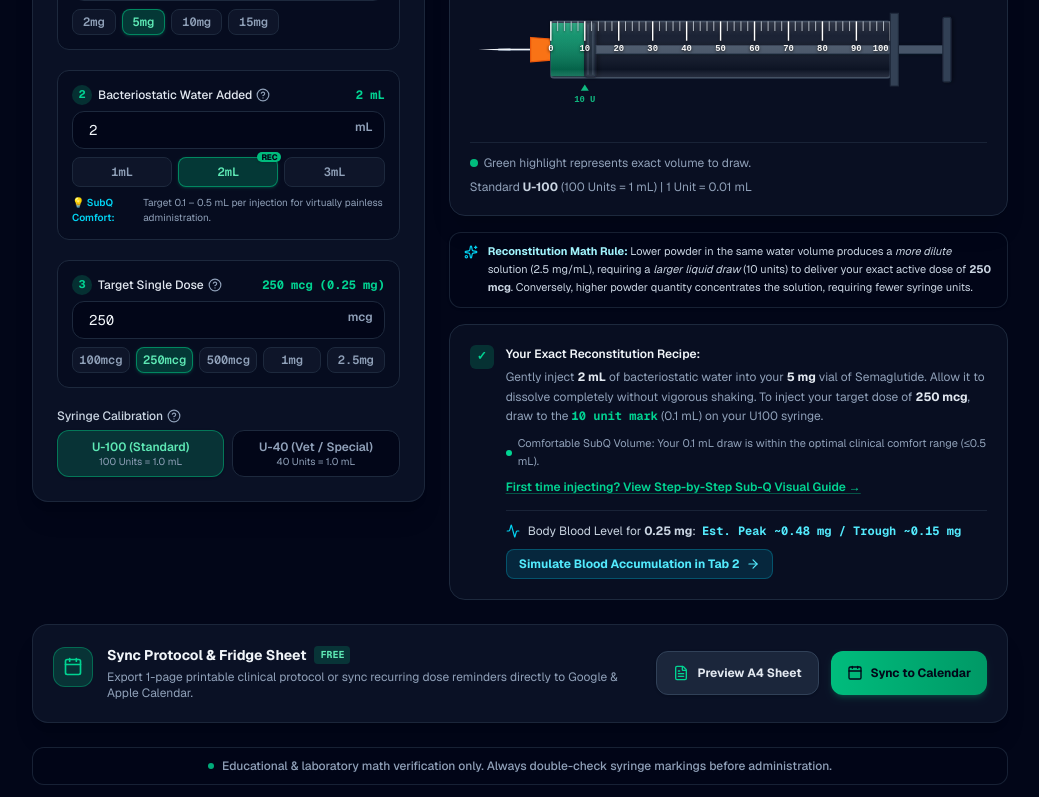
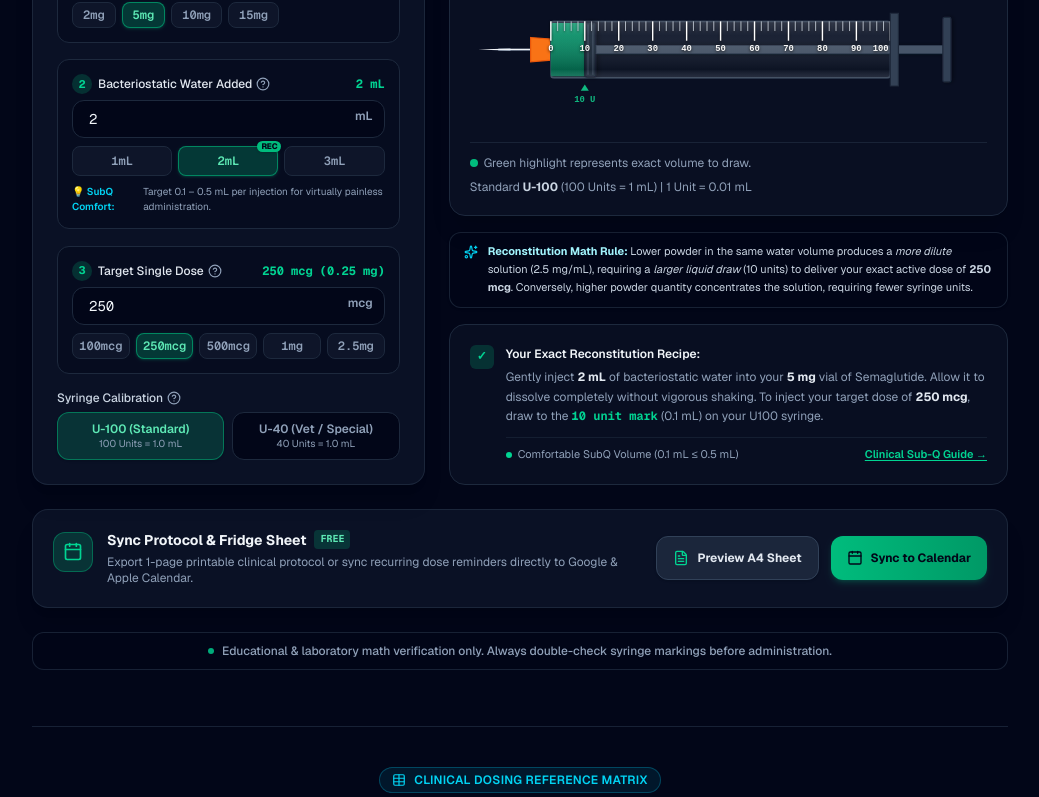
Before and after one commit to issuunnyy/pepplotter.com, a Next.js app: page / in a window 1280 px wide. Shown: the part 943-1740 px from the top of the page, without its empty margins (120-1159 px from the left). Built offline with nearby package versions, Linux system fonts and the light colour scheme.

Commit message:
fix(layout): remove redundant PK prompt in Tab 1 and align calculator columns

```diff
--- a/src/app/page.tsx
+++ b/src/app/page.tsx
@@ -839,11 +839,11 @@ const splitList: InjectionEntry[] = [];
           aria-labelledby="tab-btn-calc"
           className={activeTab === 'calc' ? 'space-y-6' : 'hidden'}
         >
-            <div className="grid grid-cols-1 lg:grid-cols-12 gap-6 items-start">
+            <div className="grid grid-cols-1 lg:grid-cols-12 gap-6 items-stretch">
               {/* Left Column: Inputs & Quick Actions */}
-              <div className="lg:col-span-5 space-y-4">
+              <div className="lg:col-span-5 flex flex-col">
                 {/* Input Form Controls with Step-by-Step Numbers */}
-                <div className="bg-slate-900/70 border border-slate-800/90 rounded-2xl p-5 sm:p-6 shadow-xl space-y-5">
+                <div className="bg-slate-900/70 border border-slate-800/90 rounded-2xl p-5 sm:p-6 shadow-xl flex-1 flex flex-col justify-between gap-4">
                 <div className="flex items-center justify-between pb-3 border-b border-slate-800">
                   <h2 className="text-sm font-bold text-slate-100 uppercase tracking-wider flex items-center gap-2">
                     <Pill className="w-4 h-4 text-emerald-400" />
@@ -1309,42 +1309,20 @@ const splitList: InjectionEntry[] = [];
               </span>
             </div>
           ) : (
-            <div className="mt-2 text-[11px] text-slate-400 flex items-center gap-1.5">
-              <span className="w-1.5 h-1.5 rounded-full bg-emerald-400 shrink-0"></span>
-              <span>Comfortable SubQ Volume: Your {reconResult.drawVolumeMl} mL draw is within the optimal clinical comfort range (≤0.5 mL).</span>
+            <div className="mt-2.5 pt-2 border-t border-slate-800/60 text-[11px] text-slate-400 flex items-center justify-between gap-2 flex-wrap">
+              <div className="flex items-center gap-1.5 min-w-0">
+                <span className="w-1.5 h-1.5 rounded-full bg-emerald-400 shrink-0"></span>
+                <span>Comfortable SubQ Volume ({reconResult.drawVolumeMl} mL &le; 0.5 mL)</span>
+              </div>
+              <button
+                type="button"
+                onClick={() => handleTabChange('guide')}
+                className="inline-flex items-center gap-1 text-[11px] text-emerald-400 hover:text-emerald-300 font-semibold underline underline-offset-2 transition-colors cursor-pointer shrink-0 ml-auto"
+              >
+                <span>Clinical Sub-Q Guide &rarr;</span>
+              </button>
             </div>
           )}
-
-          <span className="block mt-2">
-            <button
-              type="button"
-              onClick={() => handleTabChange('guide')}
-              className="inline-flex items-center gap-1 text-xs text-emerald-400 hover:text-emerald-300 font-semibold underline underline-offset-2 decoration-emerald-500/40 hover:decoration-emerald-300 transition-colors cursor-pointer"
-            >
-              <span>First time injecting? View Step-by-Step Sub-Q Visual Guide &rarr;</span>
-            </button>
-          </span>
-
-          {/* Connected Blood Level (PK Simulator) Quick Bridge */}
-          <div className="mt-3 pt-3 border-t border-slate-800/80 flex flex-wrap items-center justify-between gap-2.5">
-            <div className="flex items-center gap-2 text-xs">
-              <Activity className="w-3.5 h-3.5 text-cyan-400 shrink-0" />
-              <span className="text-slate-300">
-                Body Blood Level for <strong>{((safeTargetDoseMcg || activePreset.defaultDoseMcg) / 1000).toFixed(2)} mg</strong>:
-                <span className="text-cyan-300 font-mono font-bold ml-1.5">
-                  Est. Peak ~{pkResult.peakConcentration.toFixed(2)} mg / Trough ~{pkResult.troughConcentration.toFixed(2)} mg
-                </span>
-              </span>
-            </div>
-            <button
-              type="button"
-              onClick={() => handleTabChange('plotter')}
-              className="inline-flex items-center gap-1.5 px-3 py-1.5 rounded-lg bg-cyan-500/15 hover:bg-cyan-500/25 border border-cyan-500/30 text-cyan-300 hover:text-white text-xs font-bold transition-all cursor-pointer group"
-            >
-              <span>Simulate Blood Accumulation in Tab 2</span>
-              <ArrowRight className="w-3.5 h-3.5 group-hover:translate-x-0.5 transition-transform" />
-            </button>
-          </div>
    </>
             )}
          </p>
```
